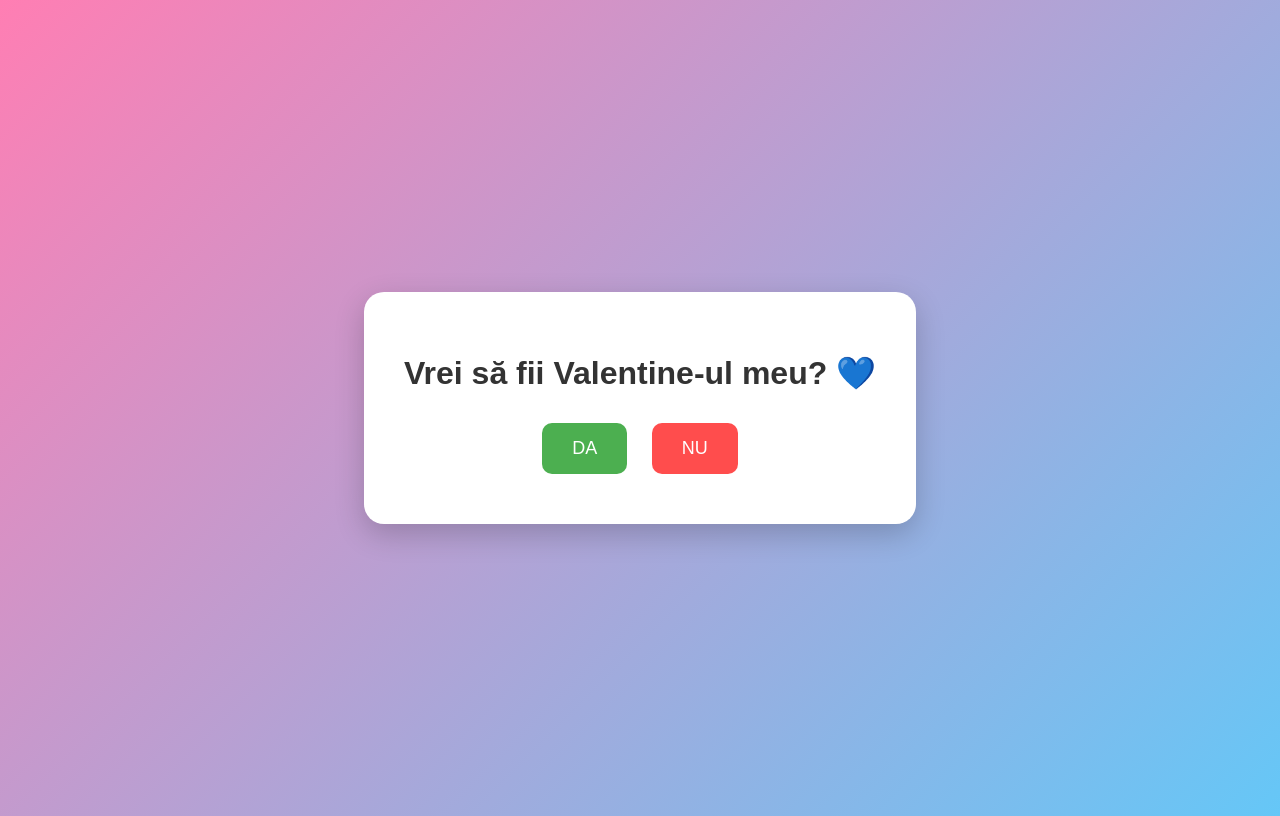
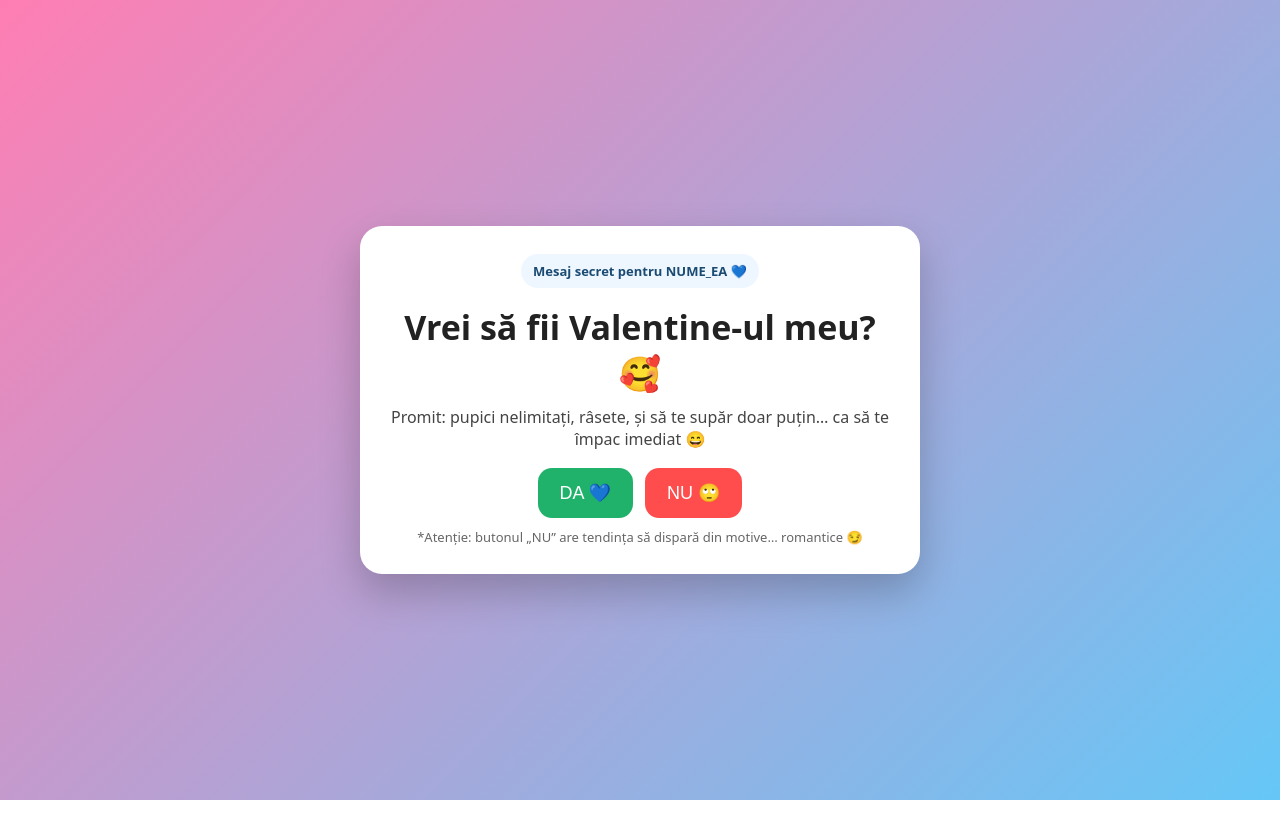
Before and after one commit to llaurentiu72-byte/valentine, a plain HTML site: page index.html in a window 1280 px wide. Drawn offline with Linux system fonts and the light colour scheme.

Commit message:
Refactor index.html for improved layout and design
Updated HTML structure and styles for a Valentine's message.

```diff
--- a/index.html
+++ b/index.html
@@ -1,68 +1,129 @@
-<!DOCTYPE html>
+<!doctype html>
 <html lang="ro">
 <head>
-<meta charset="UTF-8">
-<title>Un mesaj pentru tine 💙</title>
-
+  <meta charset="utf-8" />
+  <meta name="viewport" content="width=device-width, initial-scale=1" />
+  <title>Pentru NUME_EA 💙</title>
   <style>
+    :root{
+      --bg1:#ff7eb3;
+      --bg2:#65c7f7;
+      --card:#ffffff;
+      --text:#222;
+    }
+    *{box-sizing:border-box}
     body{
-    background: linear-gradient(135deg,#ff7eb3,#65c7f7);
-    font-family: Arial;
+      margin:0;
+      min-height:100vh;
+      display:flex;
+      align-items:center;
+      justify-content:center;
+      font-family: system-ui, -apple-system, Segoe UI, Roboto, Arial, sans-serif;
+      background: linear-gradient(135deg,var(--bg1),var(--bg2));
+      overflow:hidden;
+      padding:24px;
+    }
+    .card{
+      width:min(560px, 100%);
+      background: var(--card);
+      color: var(--text);
+      border-radius: 22px;
+      padding: 28px 22px;
+      box-shadow: 0 18px 40px rgba(0,0,0,.22);
       text-align:center;
-    color:white;
-    height:100vh;
-    display:flex;
-    justify-content:center;
-    align-items:center;
+      position:relative;
+      z-index:2;
     }
-
-.card{
-    background:white;
+    h1{margin:6px 0 10px;font-size: clamp(22px, 4vw, 34px);}
+    p{margin:8px 0 18px; font-size: 16px; line-height:1.4; color:#444;}
+    .btns{display:flex; gap:12px; justify-content:center; flex-wrap:wrap; margin-top:10px;}
+    button{
+      border:0;
+      border-radius:14px;
+      padding:14px 22px;
+      font-size: 18px;
+      cursor:pointer;
+      transition: transform .08s ease;
+      user-select:none;
+    }
+    button:active{transform: scale(.98)}
+    .yes{background:#20b26b; color:white;}
+    .no{background:#ff4d4d; color:white; position:relative;}
+    .small{font-size:13px;color:#666;margin-top:10px}
+    .hide{display:none}
+    .list{
+      text-align:left;
+      margin:16px auto 0;
+      width:min(420px,100%);
+      background:#f6f7fb;
+      border-radius:16px;
+      padding:14px 16px;
       color:#333;
-    padding:40px;
-    border-radius:20px;
-    box-shadow:0 10px 30px rgba(0,0,0,0.2);
     }
-
-button{
-    padding:15px 30px;
+    .list li{margin:8px 0}
+    /* hearts */
+    .heart{
+      position:fixed;
+      top:-20px;
       font-size:18px;
-    border:none;
-    border-radius:10px;
-    margin:10px;
-    cursor:pointer;
+      opacity:.9;
+      animation: fall linear forwards;
+      z-index:1;
+      pointer-events:none;
     }
-
-.yes{background:#4CAF50;color:white;}
-.no{background:#ff4d4d;color:white;}
-
-#final{display:none;}
+    @keyframes fall{
+      to{ transform: translateY(110vh) rotate(360deg); opacity:.2; }
+    }
+    .badge{
+      display:inline-block;
+      padding:8px 12px;
+      border-radius:999px;
+      background:#eef7ff;
+      color:#1b4b72;
+      font-weight:600;
+      font-size:13px;
+      margin-bottom:10px;
+    }
   </style>
 </head>
-
 <body>
 
-<div class="card" id="question">
-    <h1>Vrei să fii Valentine-ul meu? 💙</h1>
-    <button class="yes" onclick="yes()">DA</button>
-    <button class="no" onclick="no()">NU</button>
+  <div class="card" id="q">
+    <div class="badge">Mesaj secret pentru NUME_EA 💙</div>
+    <h1>Vrei să fii Valentine-ul meu? 🥰</h1>
+    <p>Promit: pupici nelimitați, râsete, și să te supăr doar puțin… ca să te împac imediat 😄</p>
+
+    <div class="btns">
+      <button class="yes" id="yesBtn">DA 💙</button>
+      <button class="no" id="noBtn">NU 🙄</button>
     </div>
 
-<div class="card" id="final">
-    <h1>Știam că o să spui DA 🥰</h1>
-    <h2>Te iubesc ❤️</h2>
+    <div class="small">*Atenție: butonul „NU” are tendința să dispară din motive… romantice 😏</div>
+  </div>
+
+  <div class="card hide" id="final">
+    <div class="badge">Confirmare oficială ✅</div>
+    <h1>Yaaaay! Știam că o să spui DA! 🎉</h1>
+    <p>NUME_EA, ești Valentine-ul meu și cea mai frumoasă întâmplare din viața mea. 💙</p>
+
+    <div class="list">
+      <b>De ce te iubesc (pe scurt):</b>
+      <ul>
+        <li>felul în care mă liniștești doar cu o privire</li>
+        <li>cum râzi (și cum mă faci să râd)</li>
+        <li>că ești „acasă” pentru mine</li>
+      </ul>
+    </div>
+
+    <p style="margin-top:16px;"><b>Cu drag, NUME_TAU 💙</b></p>
   </div>
 
 <script>
-function yes(){
-    document.getElementById("question").style.display="none";
-    document.getElementById("final").style.display="block";
-}
+  const yesBtn = document.getElementById("yesBtn");
+  const noBtn  = document.getElementById("noBtn");
+  const q      = document.getElementById("q");
+  const fin    = document.getElementById("final");
 
-function no(){
-    alert("Nu ai voie să apeși NU 😄");
-}
-</script>
-
-</body>
-</html>
+  // hearts generator
+  function dropHearts(count=25){
+    const emojis = ["💙","]()
```
Lines whose indentation alone changed are shown as unchanged.
